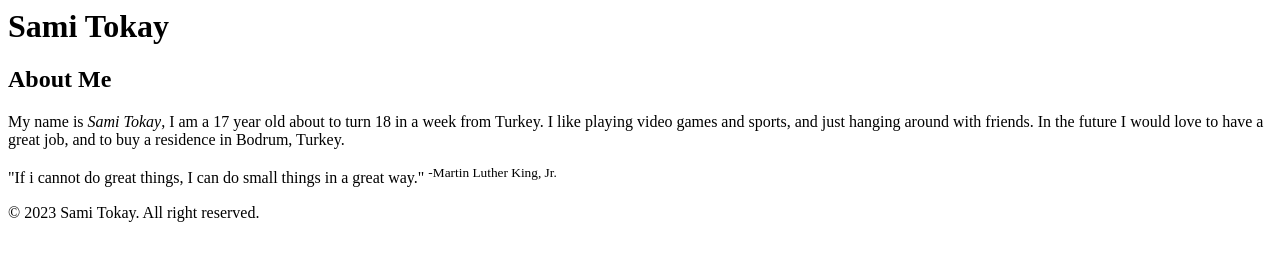
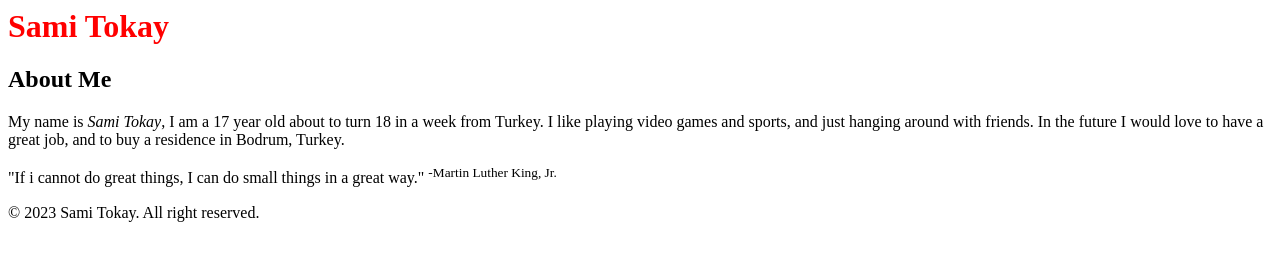
Before and after one commit to samitokay/samitokay.github.io, a plain HTML site: page html-assigment/assigment.html in a window 1280 px wide. Drawn offline with Linux system fonts and the light colour scheme.

Commit message:
changed color of h1

```diff
--- a/html-assigment/assigment.html
+++ b/html-assigment/assigment.html
@@ -1,6 +1,7 @@
 <html>
     <head>
         <title>My really cool website</title>
+        <link href="css/styles.css" rel="stylesheet">
     </head>
 <body>
     <header>
--- a/html-assigment/css/styles.css
+++ b/html-assigment/css/styles.css
@@ -0,0 +1,3 @@
+h1 {
+    color: red;
+}
```
